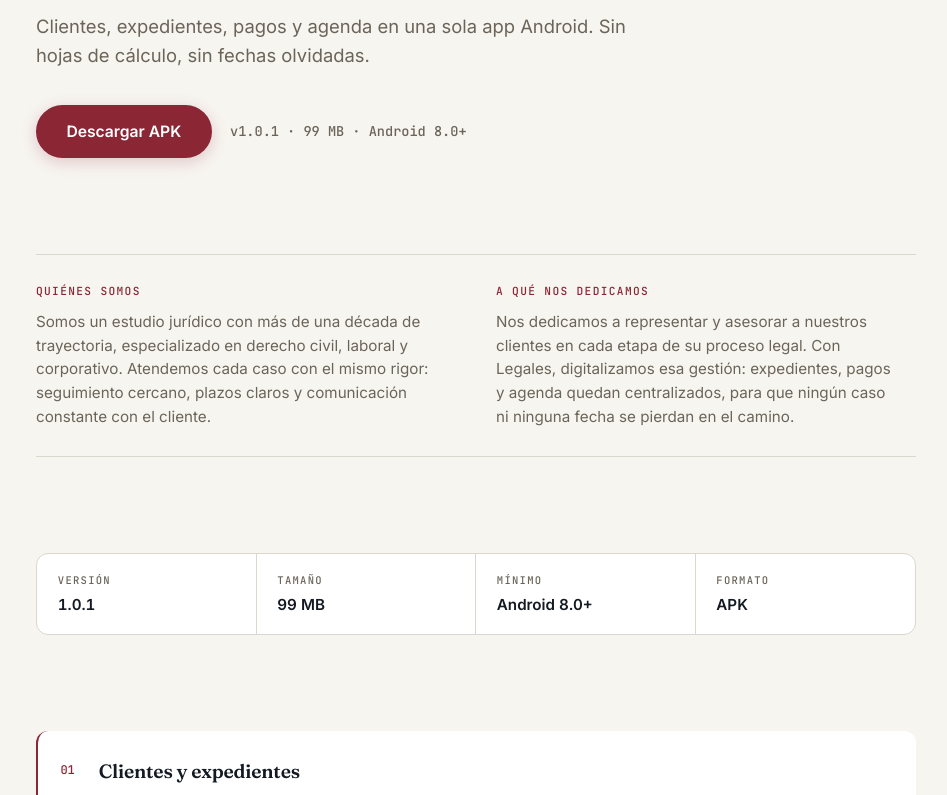
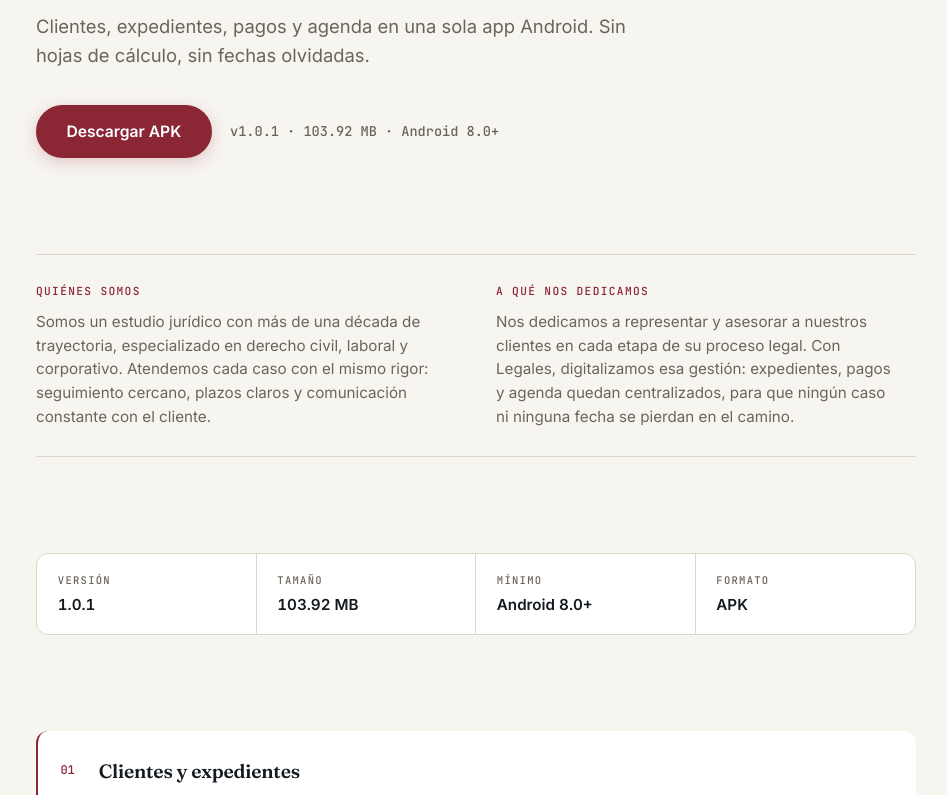
Before and after one commit to Dvid23/Legales, a React (Vite) app: page / in a window 1280 px wide. Shown: the part 340-1135 px from the top of the page, without its empty margins (164-1111 px from the left). Built offline with nearby package versions, Linux system fonts and the light colour scheme.

Commit message:
Update App.jsx

```diff
--- a/src/App.jsx
+++ b/src/App.jsx
@@ -9,7 +9,7 @@ const APP = {
   description:
     "Clientes, expedientes, pagos y agenda en una sola app Android. Sin hojas de cálculo, sin fechas olvidadas.",
   version: "1.0.1",
-  size: "99 MB",
+  size: "103.92 MB",
   minAndroid: "Android 8.0+",
   // El APK vive en /public/sgil.apk — se sube desde el proyecto, no desde la web
   apkUrl: "https://github.com/Dvid23/Legales/releases/download/v1.0.1/app-Legales.apk",
```
